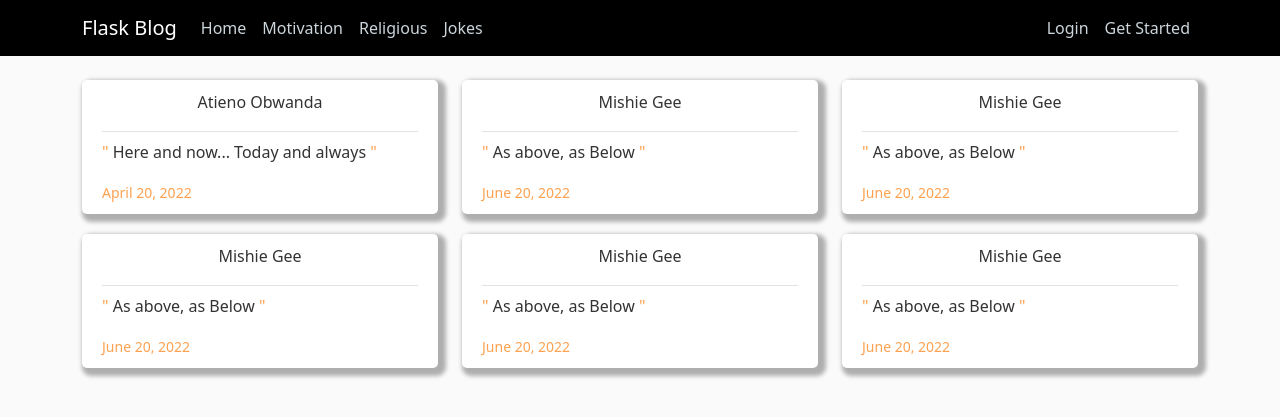
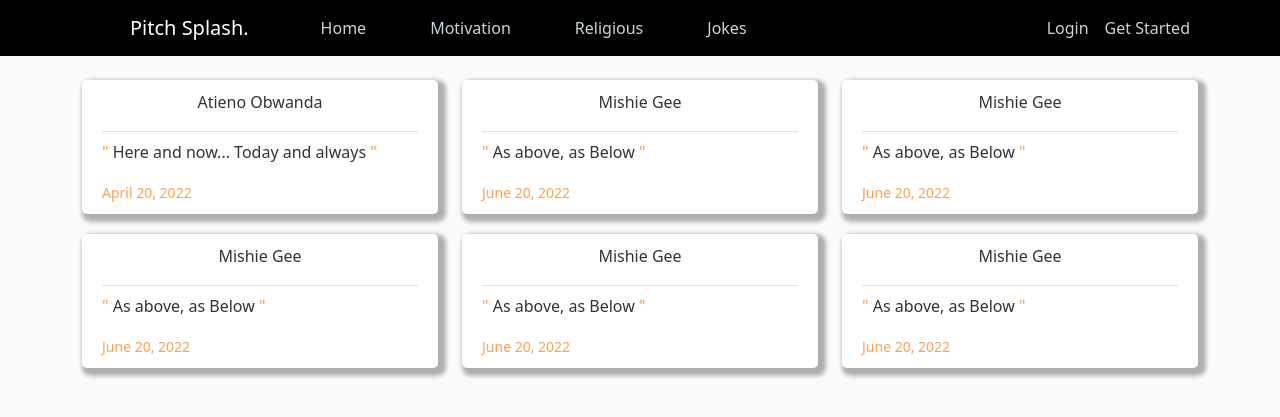
Before and after one commit to AtienoObwanda/pitchSplash, a Flask app: page / in a window 1280 px wide. Shown: the top 417 px of the page. Run offline with Flask 2, Linux system fonts and the light colour scheme; some libraries are stand-ins or nearby versions.

Commit message:
styling nav bar

```diff
--- a/app/templates/layout.html
+++ b/app/templates/layout.html
@@ -27,16 +27,16 @@
     <header class="site-header" >
         <nav class="navbar navbar-expand-md navbar-dark bg-steel fixed-top">
             <div class="container">
-                <a class="navbar-brand mr-4" href="/">Flask Blog</a>
+                <a class="navbar-brand mr-5 ms-5" href="/">Pitch Splash.</a>
                 <button class="navbar-toggler" type="button" data-toggle="collapse" data-target="#">
                     <span class="navbar-toggler-icon"></span>
                 </button>
                 <div class="collapse navbar-collapse" id="navbarToggle">
                     <div class="navbar-nav mr-auto">
-                        <a class="nav-item nav-link" href="{{ url_for('index') }}">Home</a>
-                        <a class="nav-item nav-link" href="{{ url_for('index') }}">Motivation</a>
-                        <a class="nav-item nav-link" href="{{ url_for('index') }}">Religious</a>
-                        <a class="nav-item nav-link" href="{{ url_for('index') }}">Jokes</a>
+                        <a class="nav-item nav-link mr-5 ms-5" href="{{ url_for('index') }}">Home</a>
+                        <a class="nav-item nav-link mr-5 ms-5" href="{{ url_for('index') }}">Motivation</a>
+                        <a class="nav-item nav-link mr-5 ms-5" href="{{ url_for('index') }}">Religious</a>
+                        <a class="nav-item nav-link mr-5 ms-5" href="{{ url_for('index') }}">Jokes</a>
                     </div>
                     <!-- Navbar right-->
                     <div class="navbar-nav ms-auto">
```
